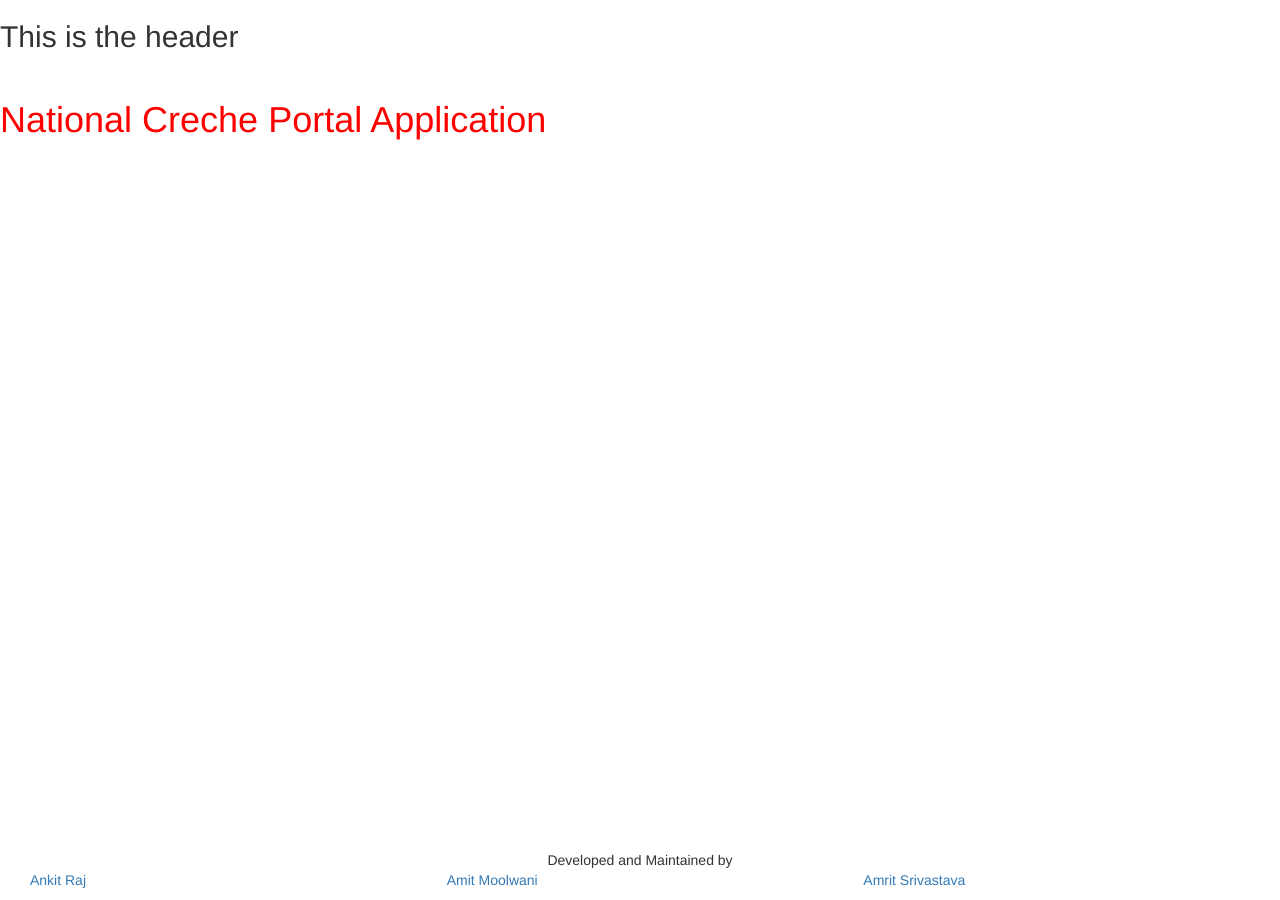
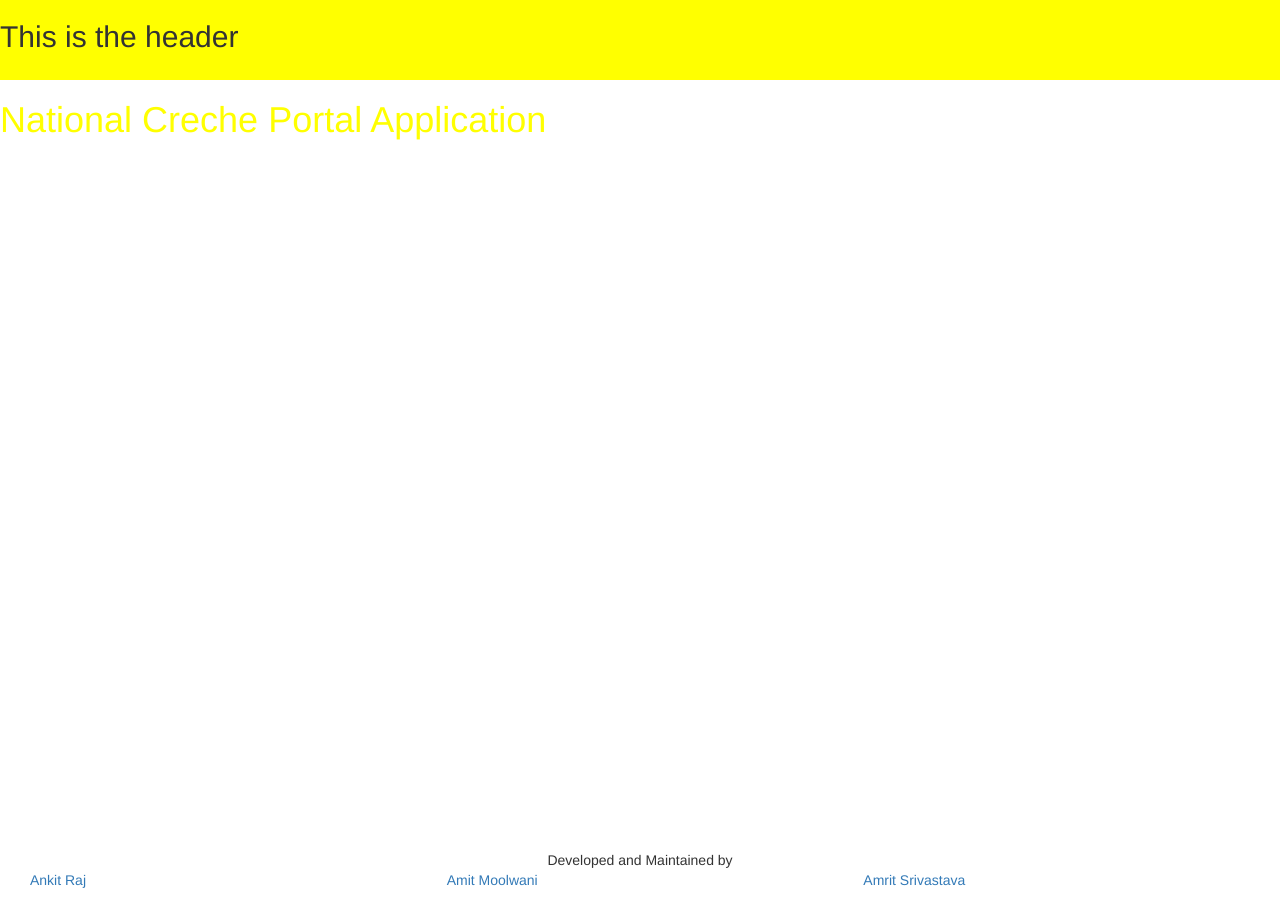
Before and after one commit to CrecheApp/crecheapp.github.io, a Jekyll site: the page built from index.html, in a window 1280 px wide. Built offline with Jekyll 4.4.1, drawn with Linux system fonts in a browser that asks for light colours.

Commit message:
css added

```diff
--- a/_sass/styles.scss
+++ b/_sass/styles.scss
@@ -14,6 +14,7 @@ body {
   margin: 0;
 }
 #pageHeader {
+  background: yellow;
   grid-area: header;
 }
 #pageFooter {
@@ -34,5 +35,5 @@ body {
 }
 
 h1{
-  color: red;
+  color: yellow;
 }
```
Also changed, not shown: 3 other files.
